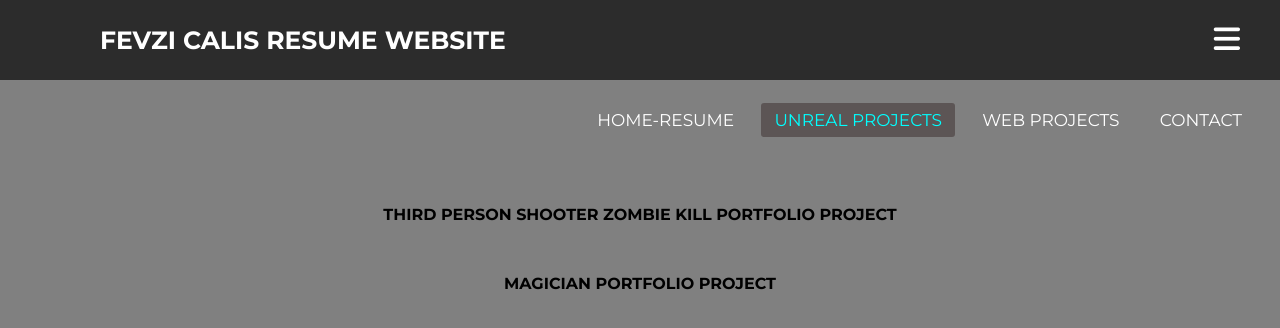
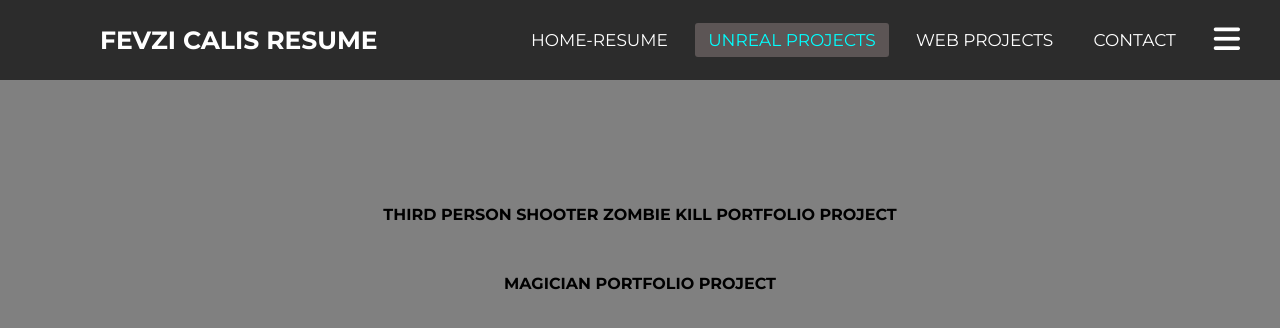
Before and after one commit to wraithwolf/Resume, a plain HTML site: page unreal.html in a window 1280 px wide. Drawn offline with Linux system fonts and the light colour scheme.

Commit message:
Add files via upload

```diff
--- a/unreal.html
+++ b/unreal.html
@@ -21,7 +21,7 @@
       <label for="check" class="checkbtn">
         <i class="fas fa-bars"></i>
       </label>
-      <label class="logo">FEVZI CALIS RESUME WEBSITE</label>
+      <label class="logo">FEVZI CALIS RESUME</label>
       <ul>
         <li><a href="index.html">Home-RESUME</a></li>
         <li><a class="active" href="unreal.html">Unreal Projects</a></li>
@@ -30,12 +30,12 @@
       </ul>
     </nav>
 
-
+<section class="sclass">
     <div class="unreal-container">
         <p><a href="https://www.linkedin.com/posts/fevzicalis_portfolio-project-tried-to-do-make-zombie-activity-7071123480250920961-ADNb?utm_source=share&utm_medium=member_desktop" target="_blank">THIRD PERSON SHOOTER ZOMBIE KILL PORTFOLIO PROJECT</a></p>
         <p><a href="https://www.linkedin.com/posts/fevzicalis_portfolyom-bo%C5%9F-oldu%C4%9Fu-i%C3%A7in-ufak-bir%C5%9Feyler-activity-6968204562985832448-sFKX?utm_source=share&utm_medium=member_desktop" target="_blank">MAGICIAN PORTFOLIO PROJECT</a></p>
     </div>
-
+</section>
 
 
 
```
Also changed, not shown: contact.html (+1 -1 lines), index.html (+1 -1 lines), webprojects.html (+1 -1 lines).
